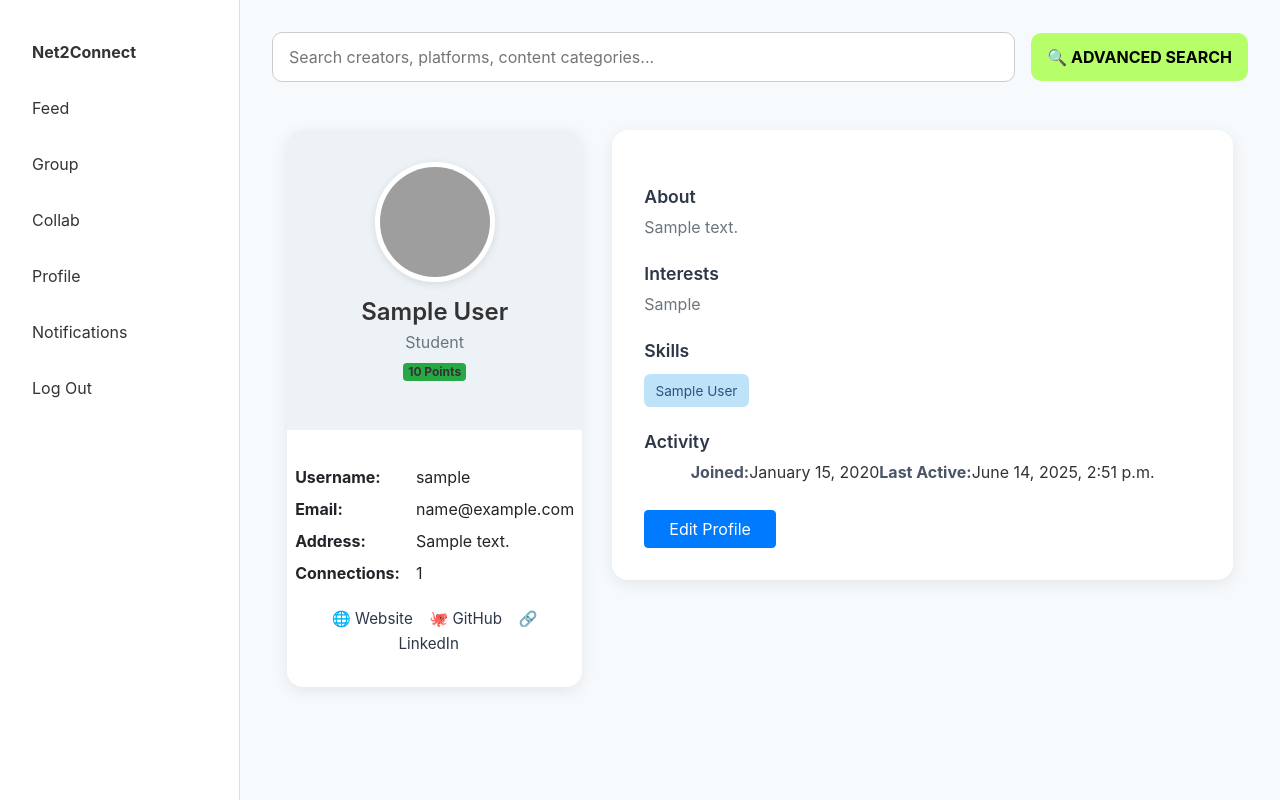
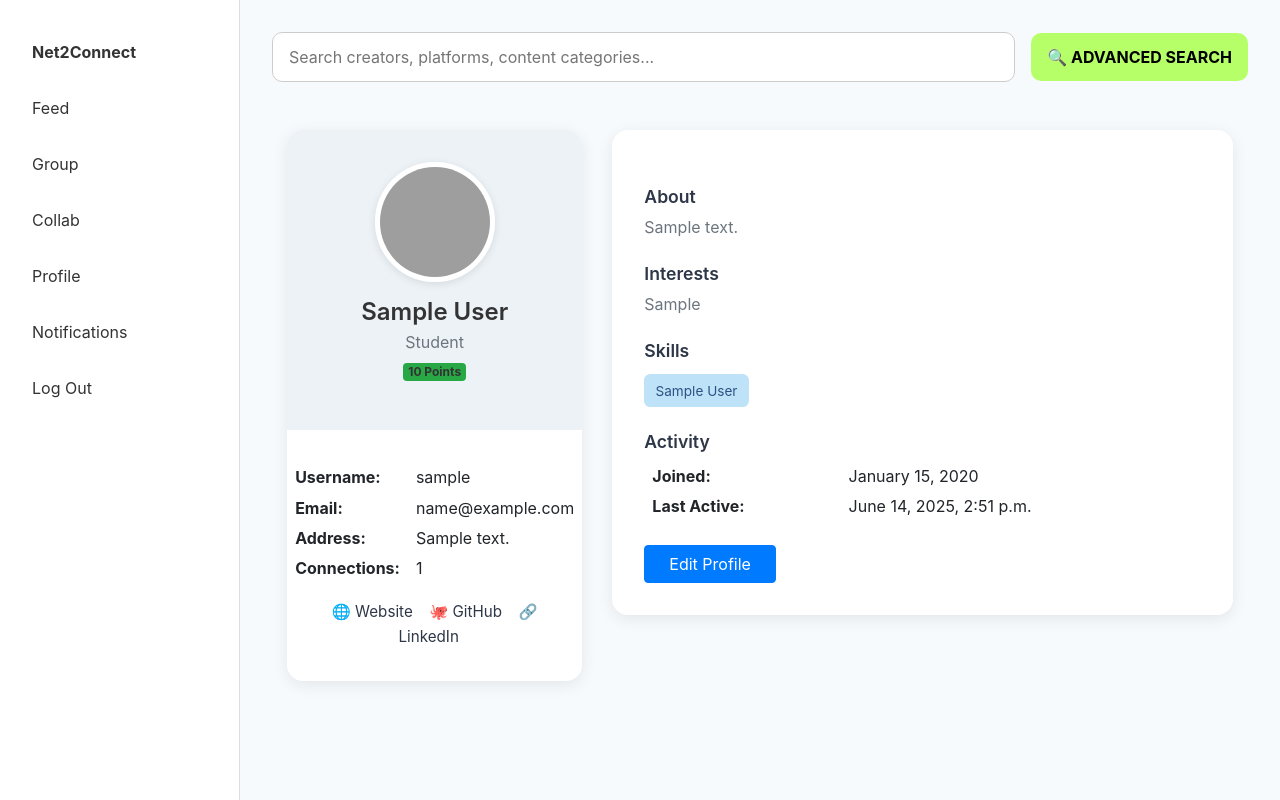
Before and after one commit to primeitclub/syntax-error, a Django app: page /profile/ in a window 1280 px wide. Run offline with Django 5.2, Linux system fonts and the light colour scheme; a user stored in the database is signed in; tables that the repository leaves empty hold one stand-in row (values such as "Sample post"); some web fonts are replaced; grey boxes are pictures that could not be loaded.

Commit message:
User Details Design added in Profile

```diff
--- a/Net2Connect/Accounts/templates/profile.html
+++ b/Net2Connect/Accounts/templates/profile.html
@@ -43,13 +43,6 @@
         margin-top: 1.5rem;
         margin-bottom: 0.5rem;
     }
-    .profile-info {
-        margin-bottom: 1rem;
-        line-height: 1.6;
-    }
-    .profile-info strong {
-        color: #4a5568;
-    }
     .skill-badge {
         background-color: #bee3f8;
         color: #2c5282;
@@ -74,6 +67,19 @@
         align-items:center;
         justify-content:center;
     }
+    .profile-info table th,
+    .profile-info table td {
+        padding: 0.2rem 0.5rem;
+        vertical-align: top;
+        text-align: left;
+    }
+
+    .profile-info {
+        display: flex;
+        align-items: center;
+        justify-content: center;
+    }
+
     .profile-info table th,
     .profile-info table td {
         padding: 0.2rem 0.5rem;
@@ -154,10 +160,19 @@
 
                     <h5 class="profile-section-title">Activity</h5>
                     <div class="profile-info">
-                        <strong>Joined:</strong> {{ student.date_joined|date:"F d, Y" }}<br>
-                        <strong>Last Active:</strong> {{ student.last_active|default:"N/A" }}
+                        <table class="table table-borderless mb-0">
+                            <tbody>
+                                <tr>
+                                    <th class="text-left">Joined:</th>
+                                    <td class="text-left">{{ student.date_joined|date:"F d, Y" }}</td>
+                                </tr>
+                                <tr>
+                                    <th class="text-left">Last Active:</th>
+                                    <td class="text-left">{{ student.last_active|default:"N/A" }}</td>
+                                </tr>
+                            </tbody>
+                        </table>
                     </div>
-
                     <div class="text-end mt-4">
                         <a href="{% url 'account:edit_profile' %}" class="btn btn-primary px-4">Edit Profile</a>
                     </div>
```
